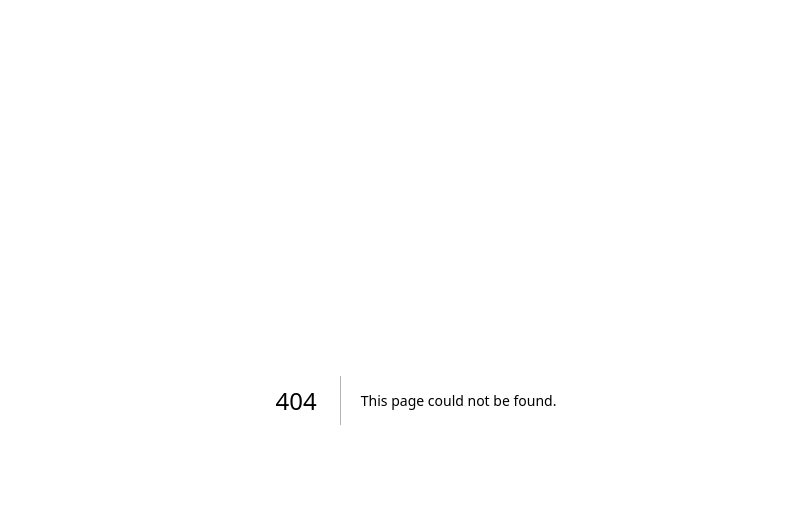
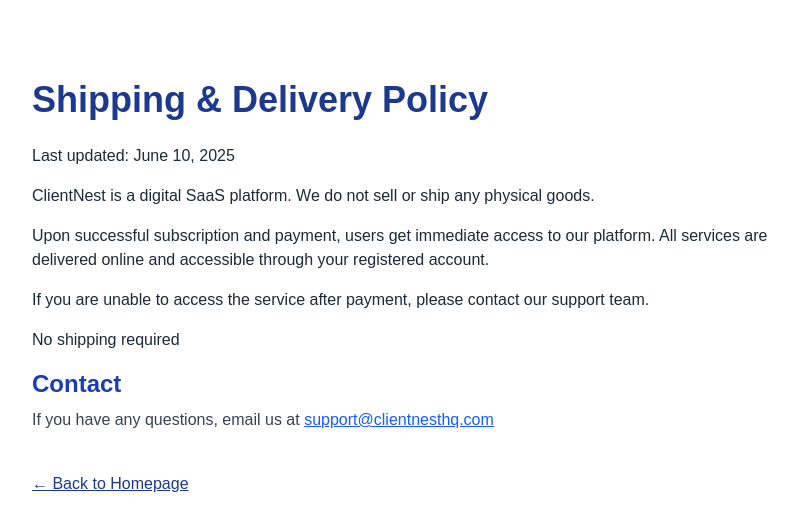
Before and after one commit to S-Somsekhar/clientnest-landing, a Next.js app: page /shipping-and-delivery in a window 1280 px wide. Before the commit this address had no page. Shown: the top 530 px of the page, without its empty margins (224-1022 px from the left). Built offline with nearby package versions, Linux system fonts and the light colour scheme.

Commit message:
i'll fucking gut razorpay

```diff
--- a/src/app/page.js
+++ b/src/app/page.js
@@ -534,7 +534,7 @@
   <span>|</span>
   <a href="/cancellation-refund" className="hover:underline">Cancellation & Refund</a>
   <span>|</span>
-  <a href="/shipping-delivery" className="hover:underline">Shipping & Delivery</a>
+  <a href="/shipping-and-delivery" className="hover:underline">Shipping & Delivery</a>
   <span>|</span>
   <a href="/contact" className="hover:underline">Contact Us</a>
 </div>
--- a/src/app/shipping-delivery/page.js
+++ b/src/app/shipping-and-delivery/page.js
@@ -4,7 +4,7 @@
   description: "Digital delivery details of ClientNest services.",
 };
 
-export default function ShippingDeliveryPage() {
+export default function ShippingAndDeliveryPage() {
   return (
     <section className="w-full bg-white min-h-screen py-20 px-6">
       <div className="max-w-3xl mx-auto text-gray-800">
@@ -27,7 +27,7 @@
         </p>
 
                   <div>
-            <h2 className="text-2xl font-semibold text-blue-800 mb-2">6. Contact</h2>
+            <h2 className="text-2xl font-semibold text-blue-800 mb-2">Contact</h2>
             <p className="text-gray-700">
               If you have any questions, email us at{" "}
               <a href="mailto:support@clientnesthq.com" className="text-blue-600 underline">
```
